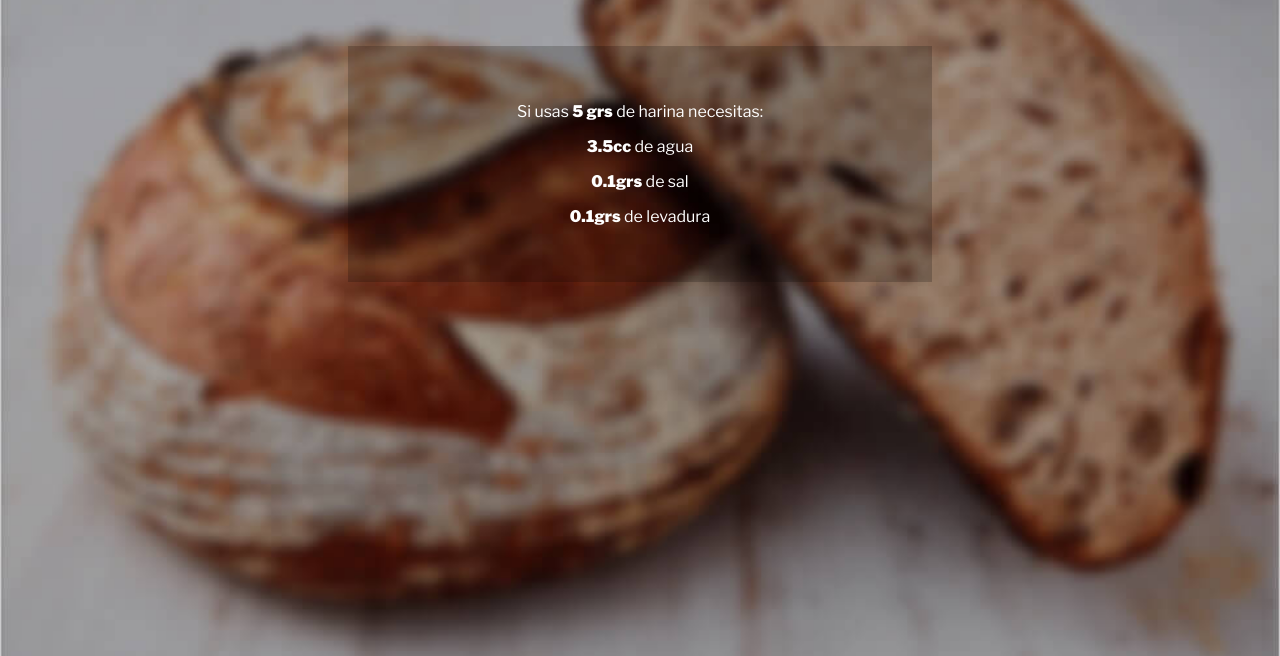
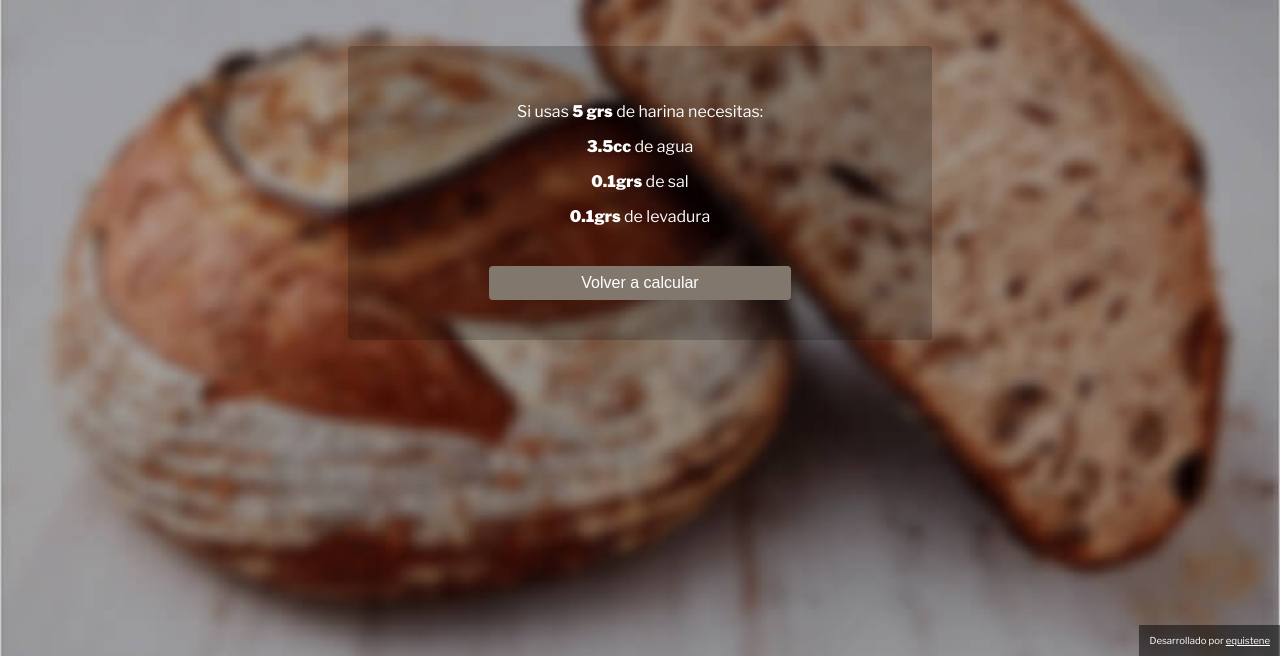
Before and after one commit to equistene/masacalc, a plain HTML site: page index.html in a window 1280 px wide. Both pictures are taken after typing "5" into the empty fields and a click on the button "Calcular". Shown: the part 144-800 px from the top of the page. Drawn offline with nearby package versions, Linux system fonts and the light colour scheme.

Commit message:
minor fix

```diff
--- a/apps.js
+++ b/apps.js
@@ -17,10 +17,12 @@ function getFlour(){
 
   div.innerHTML += `
   <div class="content">
-  <p class="big">Si usas <strong> ${flour} grs</strong> de harina necesitas:</p>
-  <p><strong>${water}cc</strong> de agua</p>
-  <p><strong>${salt}grs</strong> de sal</p>
-  <p><strong>${yeast}grs</strong> de levadura</p>
+    <p class="big">Si usas <strong> ${flour} grs</strong> de harina necesitas:</p>
+    <p><strong>${water}cc</strong> de agua</p>
+    <p><strong>${salt}grs</strong> de sal</p>
+    <p><strong>${yeast}grs</strong> de levadura</p>
+
+    <button id="recalculate" onClick="window.location.reload();">Volver a calcular</button>
   </div>
   `;
 
--- a/css/main.scss
+++ b/css/main.scss
@@ -71,11 +71,43 @@ main{
   }
   #app{
     .content{
-      border: 4px;
+      border-radius: 4px;
       background: rgba(0, 0, 0, 0.2);
       color: #FFF;
       padding: 40px;
       text-align: center;
+      button{
+        display: block;
+        width: 60%;
+        margin: 40px auto 0;
+        border:none;
+        background: #81776D;
+        color: #FFF;
+        font-size: 1rem;
+        padding: 8px 16px;
+        border-radius: 4px;
+        -webkit-appearance: none;
+        &:hover{
+          cursor: pointer;
+          background: darken(#81776D, 10%);
+        }
+      }
+    }
+  }
+  .credits{
+    background: rgba(0, 0, 0, 0.5);
+    bottom: 0;
+    color: #FFF;
+    font-size: 0.6rem;
+    padding: 10px;
+    position: absolute;
+    right: 0;
+    a{
+      color: #FFF;
+      text-decoration: underline;
+      &:hover{
+        opacity: 0.7;
+      }
     }
   }
 }
--- a/index.html
+++ b/index.html
@@ -53,6 +53,10 @@
 
   <div id="app"></div>
 
+  <div class="credits">
+    Desarrollado por <a href="https://www.xtn.cl" target="_blank">equistene</a>
+  </div>
+
   </main>
 
   <script src="apps.js"></script>
```
Also changed, not shown: css/main.css.
